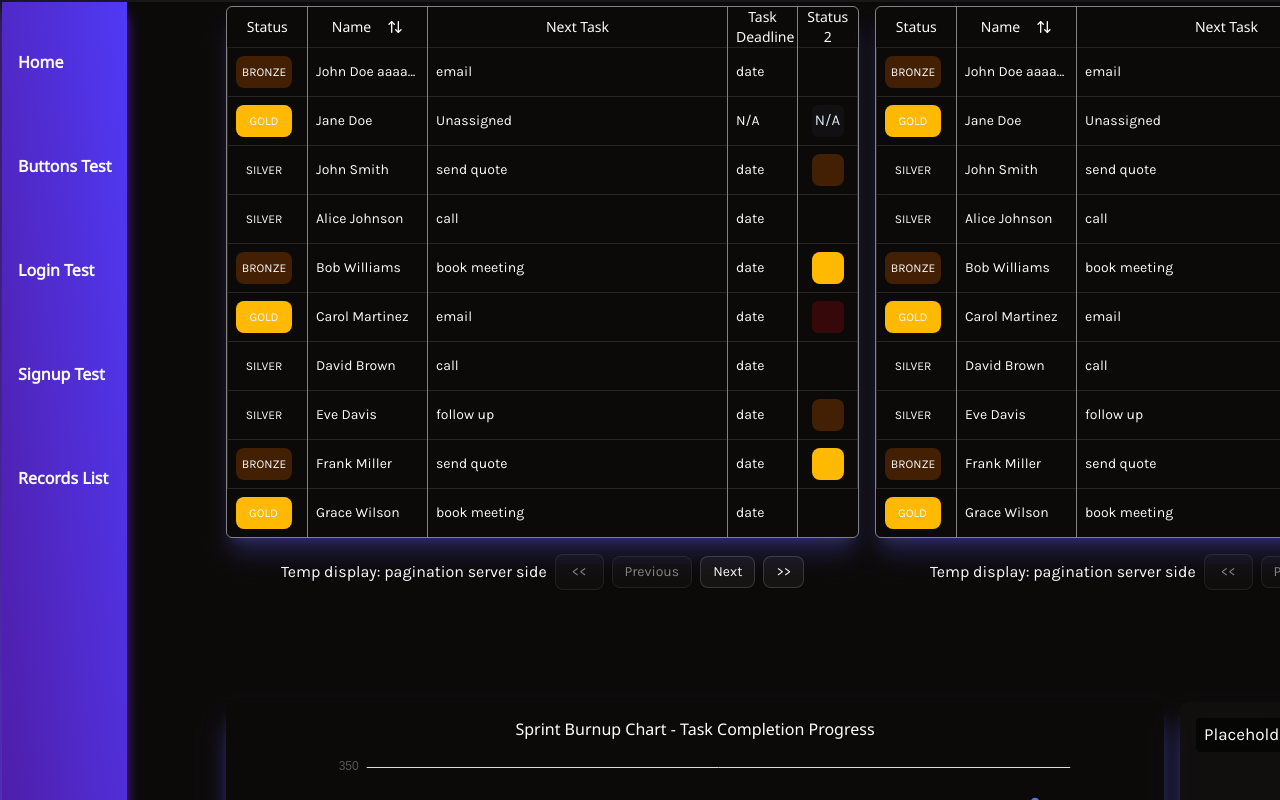
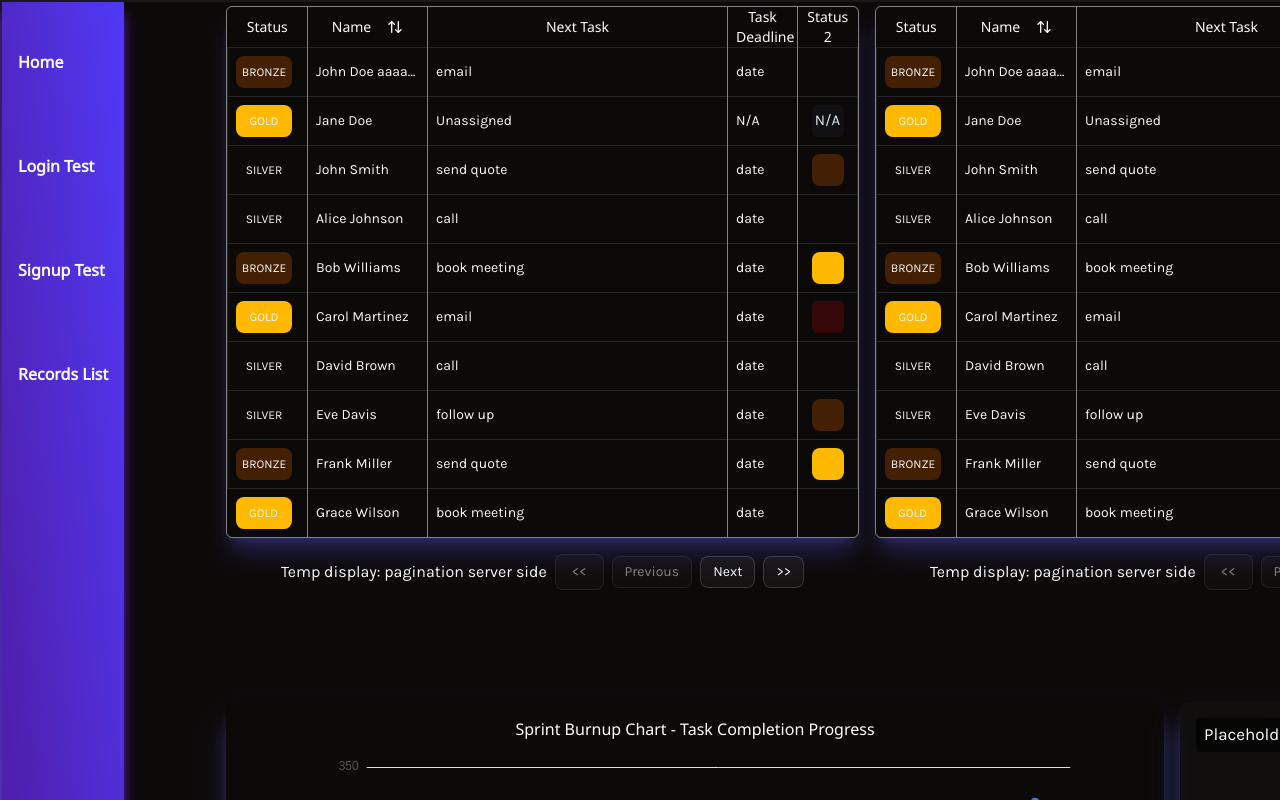
Before and after one commit to rhw-repo/react-dashboard-fs, a React (Vite) app in the folder frontend/: page / in a window 1280 px wide. Built offline with nearby package versions, Linux system fonts and the light colour scheme; grey boxes are pictures that could not be loaded.

Commit message:
Delete redundant link used for developing button

```diff
--- a/frontend/src/components/ui/navbar/Navbar.tsx
+++ b/frontend/src/components/ui/navbar/Navbar.tsx
@@ -9,7 +9,6 @@ import { NavLink } from 'react-router';
 
 const LINKS = [
   { to: '/', label: 'Home', end: true },
-  { to: '/test', label: 'Buttons Test', end: true },
   { to: '/login', label: 'Login Test', end: false },
   { to: '/signup', label: 'Signup Test', end: false },
   { to: '/records-list-table', label: 'Records List', end: false },
```
